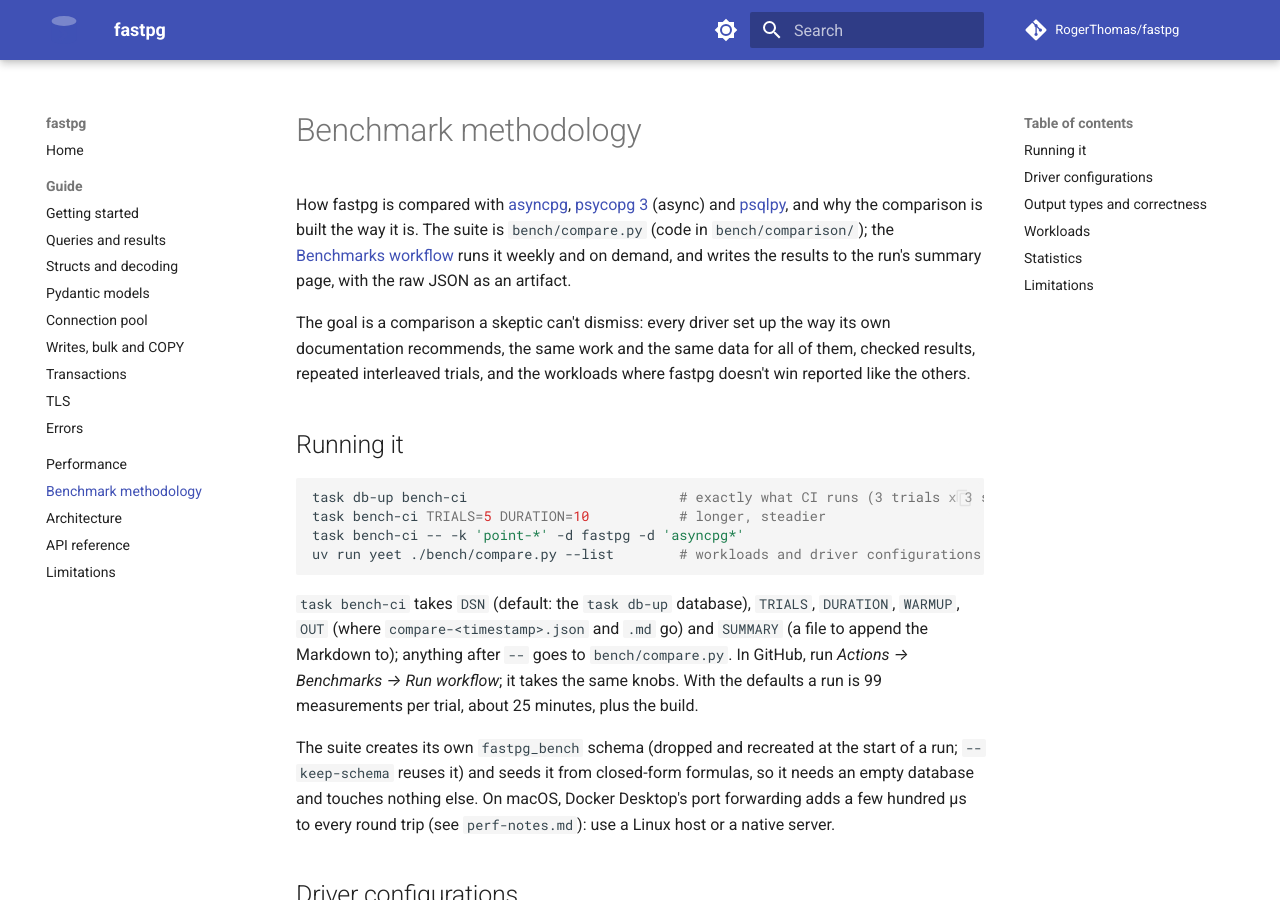
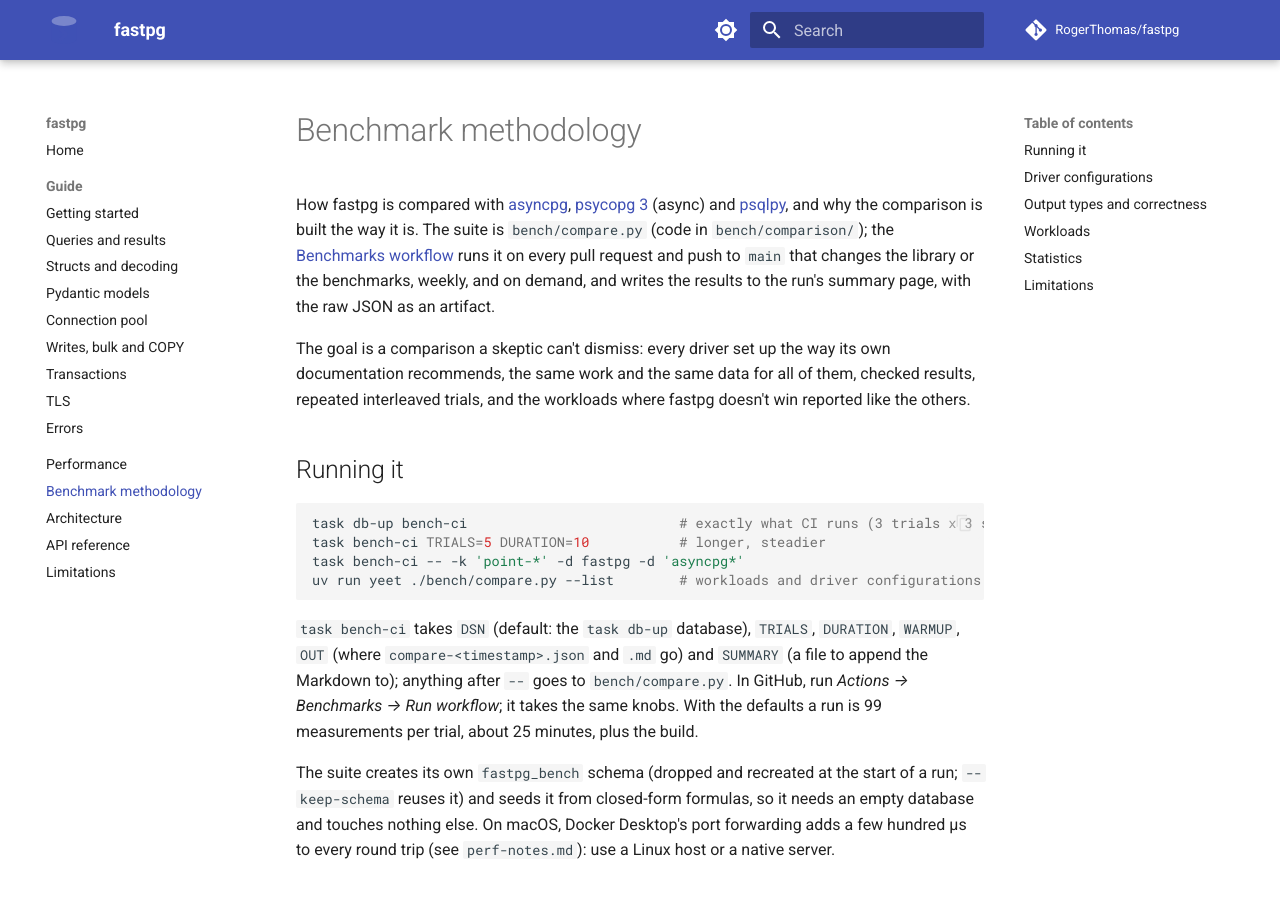
Before and after one commit to RogerThomas/fastpg, an MkDocs documentation site: the page built from docs/benchmarks.md, in a window 1280 px wide and 900 px high. Built offline with MkDocs 1.6.1 and Material for MkDocs 9.7.7, drawn with Linux system fonts in a browser that asks for light colours; comment, search, counter and statistics services are not loaded.

Commit message:
CI: run the benchmarks on pull requests and pushes to main; pin actions like ci.yml
Runs whenever the library, the benchmarks or the lock file change, as well as weekly and by
hand. Actions are pinned by commit SHA, uv is 0.13.0 and Task 3.54.0 as in ci.yml, caches are
saved from main only, and a newer push to a pull request cancels its running benchmark.

```diff
--- a/docs/benchmarks.md
+++ b/docs/benchmarks.md
@@ -5,8 +5,9 @@
 [psqlpy](https://github.com/psqlpy-python/psqlpy), and why the comparison is built the way it
 is. The suite is `bench/compare.py` (code in `bench/comparison/`); the
 [Benchmarks workflow](https://github.com/RogerThomas/fastpg/actions/workflows/benchmarks.yml)
-runs it weekly and on demand, and writes the results to the run's summary page, with the raw
-JSON as an artifact.
+runs it on every pull request and push to `main` that changes the library or the benchmarks,
+weekly, and on demand, and writes the results to the run's summary page, with the raw JSON as
+an artifact.
 
 The goal is a comparison a skeptic can't dismiss: every driver set up the way its own
 documentation recommends, the same work and the same data for all of them, checked results,
```
Also changed, not shown: README.md (+1 -1 lines), docs/performance.md (+1 -1 lines), 1 other file.
